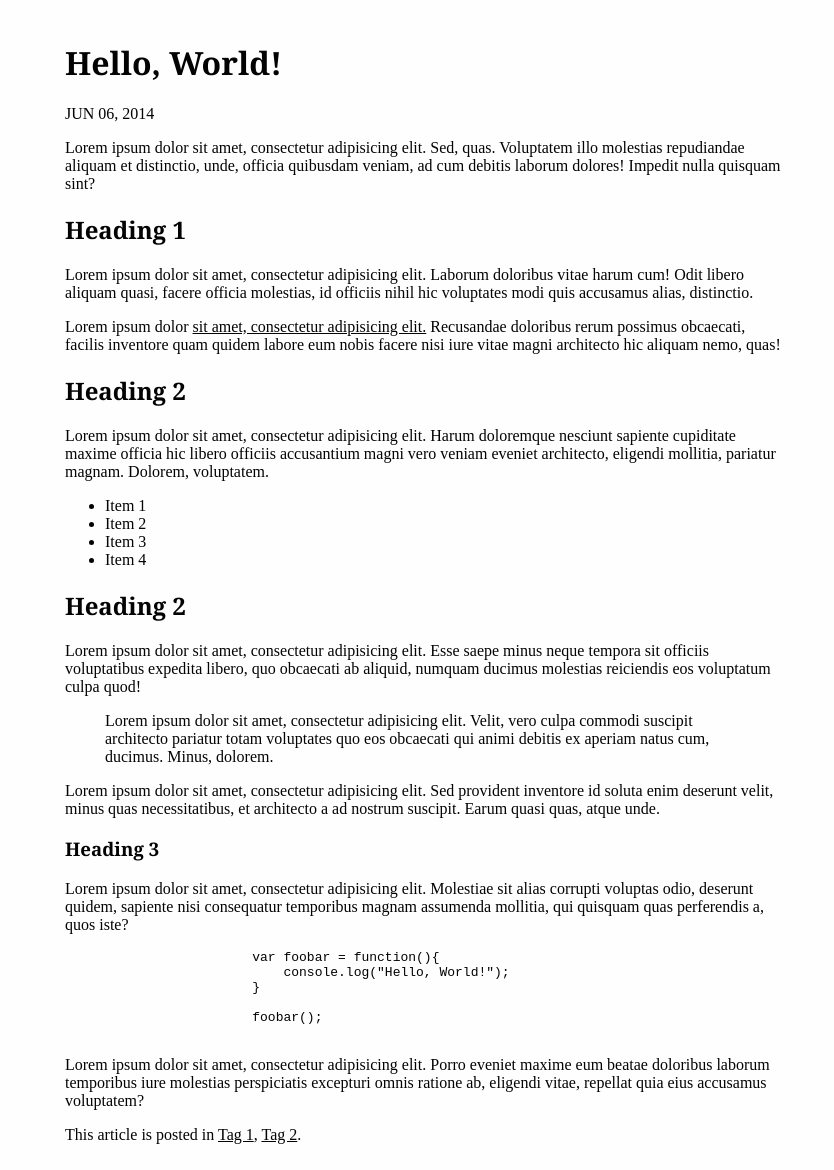
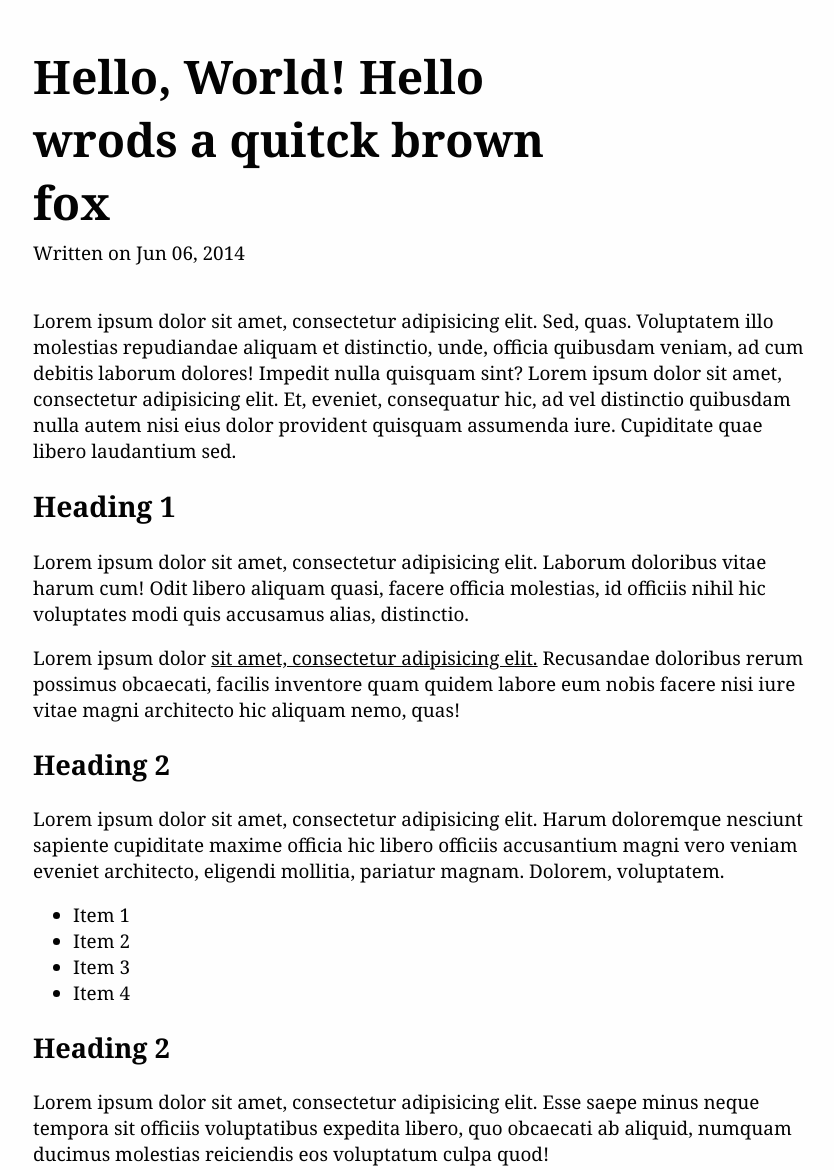
Before and after one commit to hdra/Pelican-Cid, a website: page design/post.html in a window 1280 px wide. Shown: the part 93-1263 px from the top of the page, without its empty margins (215-1049 px from the left). Drawn offline with Linux system fonts and the light colour scheme; a web font is replaced by a local one.

Commit message:
Update more post page styles

```diff
--- a/design/post.html
+++ b/design/post.html
@@ -28,12 +28,12 @@
             <div class="post">
 
                 <header>
-                    <h1>Hello, World!</h1>
-                    <time datetime="2014-06-27">JUN 06, 2014</time>
+                    <h1>Hello, World! Hello wrods a quitck brown fox</h1>
+                    <p class="date">Written on <time datetime="2014-06-27">Jun 06, 2014</time></p>
                 </header>
 
                 <article>
-                    <p>Lorem ipsum dolor sit amet, consectetur adipisicing elit. Sed, quas. Voluptatem illo molestias repudiandae aliquam et distinctio, unde, officia quibusdam veniam, ad cum debitis laborum dolores! Impedit nulla quisquam sint?
+                    <p>Lorem ipsum dolor sit amet, consectetur adipisicing elit. Sed, quas. Voluptatem illo molestias repudiandae aliquam et distinctio, unde, officia quibusdam veniam, ad cum debitis laborum dolores! Impedit nulla quisquam sint? Lorem ipsum dolor sit amet, consectetur adipisicing elit. Et, eveniet, consequatur hic, ad vel distinctio quibusdam nulla autem nisi eius dolor provident quisquam assumenda iure. Cupiditate quae libero laudantium sed.
                     </p>
                     <h1>Heading 1</h1>
                     <p>Lorem ipsum dolor sit amet, consectetur adipisicing elit. Laborum doloribus vitae harum cum! Odit libero aliquam quasi, facere officia molestias, id officiis nihil hic voluptates modi quis accusamus alias, distinctio.
--- a/src/sass/cid.sass
+++ b/src/sass/cid.sass
@@ -15,6 +15,8 @@ $body-font: 'Georgia', serif
 h1, h2, h3, h4
     font-family: $header-font
 
+body
+    font-family: $body-font
 
 .disclaimer
     text-align: center
@@ -57,7 +59,7 @@ h1, h2, h3, h4
             font-size: 2em
 
 .container
-    width: 45em
+    width: 49em
     margin: 1em auto
 
     @media screen and (max-width: $break-small)
@@ -73,12 +75,16 @@ h1, h2, h3, h4
     .nav
         font-size: 1.2em
 
+    .blog-footer
+        margin-top: 2em
+        text-align: center
+
+    // The list of posts
     .post-list
         .post-overview
             margin: 1em
             position: relative
             padding-left: 7em
-
             time
                 position: absolute
                 left: 0em
@@ -93,6 +99,31 @@ h1, h2, h3, h4
                     position: relative
 
 
-    .blog-footer
-        margin-top: 2em
-        text-align: center
+    // The post body
+    .post
+
+        font-size: 1.18em
+        h1
+            font-size: 1.5em
+        h2
+            font-size: 1.44em
+        h3
+            font-size: 1.3em
+        h4
+            font-size: 1.2em
+        h5, h6
+            font-size: 1.18em
+        a
+            font-weight: 400
+
+        header
+            margin: 2.2em 0
+            h1
+                font-size: 2.45em
+                width: 75%
+            p.date
+                margin-top: -1.3em
+
+        footer
+            margin: 2em 0 3em
+            text-align: right
```
Also changed, not shown: static/css/cid.css.
